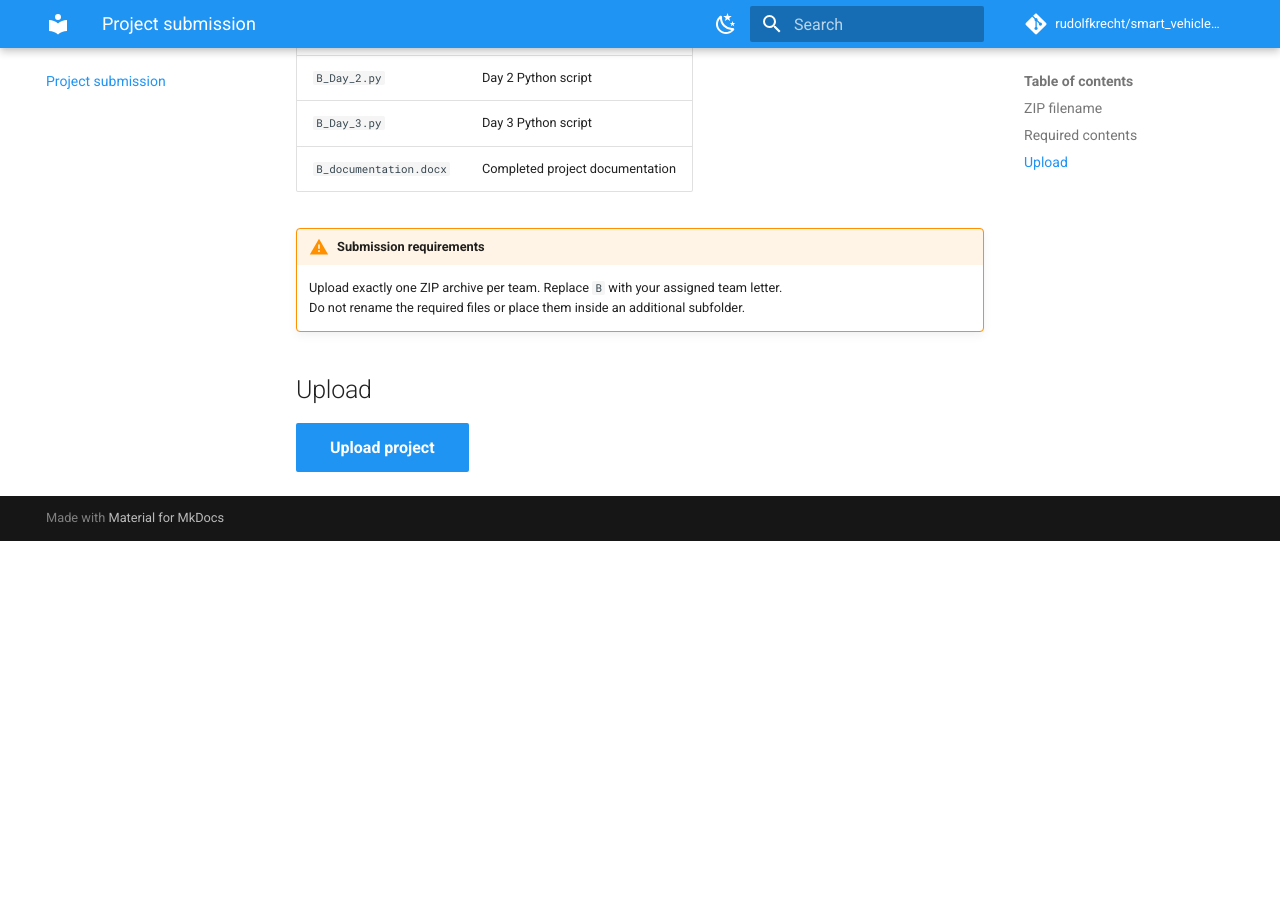
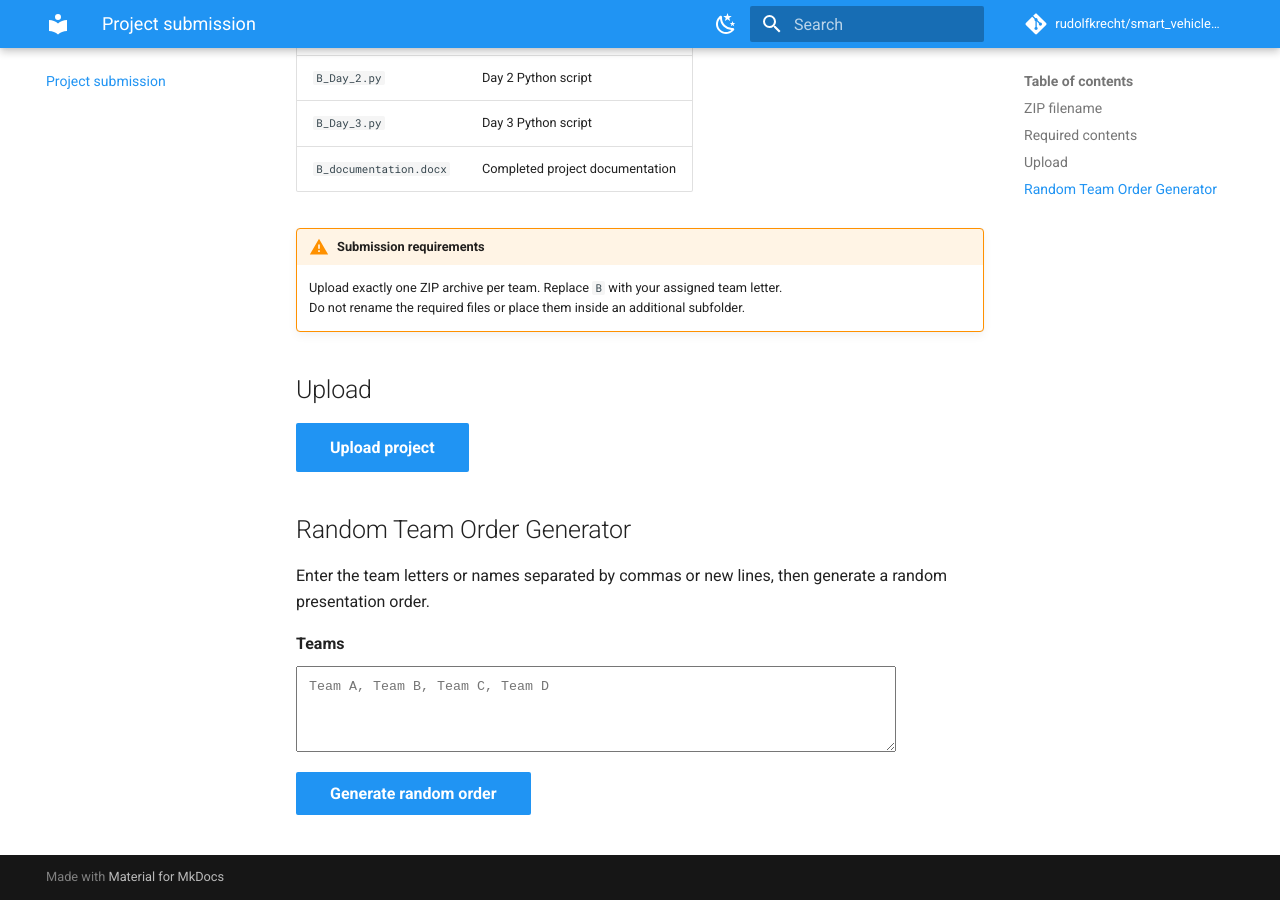
Before and after one commit to rudolfkrecht/smart_vehicles_control, an MkDocs documentation site: the page built from docs/submission.md, in a window 1280 px wide and 900 px high, scrolled down 867 px. Built offline with MkDocs 1.6.1 and Material for MkDocs 9.7.7, drawn with Linux system fonts in a browser that asks for light colours; comment, search, counter and statistics services are not loaded; before the commit the page ends 1408 px from its top, so only the background shows below that.

Commit message:
Random order generator added

```diff
--- a/docs/submission.md
+++ b/docs/submission.md
@@ -41,3 +41,68 @@ For Team B, the archive must contain:
    rel="noopener noreferrer">
   Upload project
 </a>
+
+## Random Team Order Generator
+
+Enter the team letters or names separated by commas or new lines, then generate a random presentation order.
+
+<div id="team-order-generator">
+  <label for="team-list"><strong>Teams</strong></label>
+
+  <textarea
+    id="team-list"
+    rows="4"
+    placeholder="Team A, Team B, Team C, Team D"
+    style="display:block; width:100%; max-width:600px; margin:0.5rem 0 1rem; padding:0.6rem;"
+  ></textarea>
+
+  <button
+    id="generate-team-order"
+    type="button"
+    class="md-button md-button--primary">
+    Generate random order
+  </button>
+
+  <p id="team-order-message" aria-live="polite"></p>
+  <ol id="team-order-result"></ol>
+</div>
+
+<script>
+(function () {
+  const teamInput = document.getElementById("team-list");
+  const generateButton = document.getElementById("generate-team-order");
+  const message = document.getElementById("team-order-message");
+  const result = document.getElementById("team-order-result");
+
+  generateButton.addEventListener("click", function () {
+    const teams = [
+      ...new Set(
+        teamInput.value
+          .split(/[\n,;]+/)
+          .map(team => team.trim())
+          .filter(team => team.length > 0)
+      )
+    ];
+
+    result.replaceChildren();
+
+    if (teams.length < 2) {
+      message.textContent = "Please enter at least two teams.";
+      return;
+    }
+
+    for (let i = teams.length - 1; i > 0; i--) {
+      const randomIndex = Math.floor(Math.random() * (i + 1));
+      [teams[i], teams[randomIndex]] = [teams[randomIndex], teams[i]];
+    }
+
+    teams.forEach(function (team) {
+      const listItem = document.createElement("li");
+      listItem.textContent = team;
+      result.appendChild(listItem);
+    });
+
+    message.textContent = "Random order generated:";
+  });
+})();
+</script>
```
